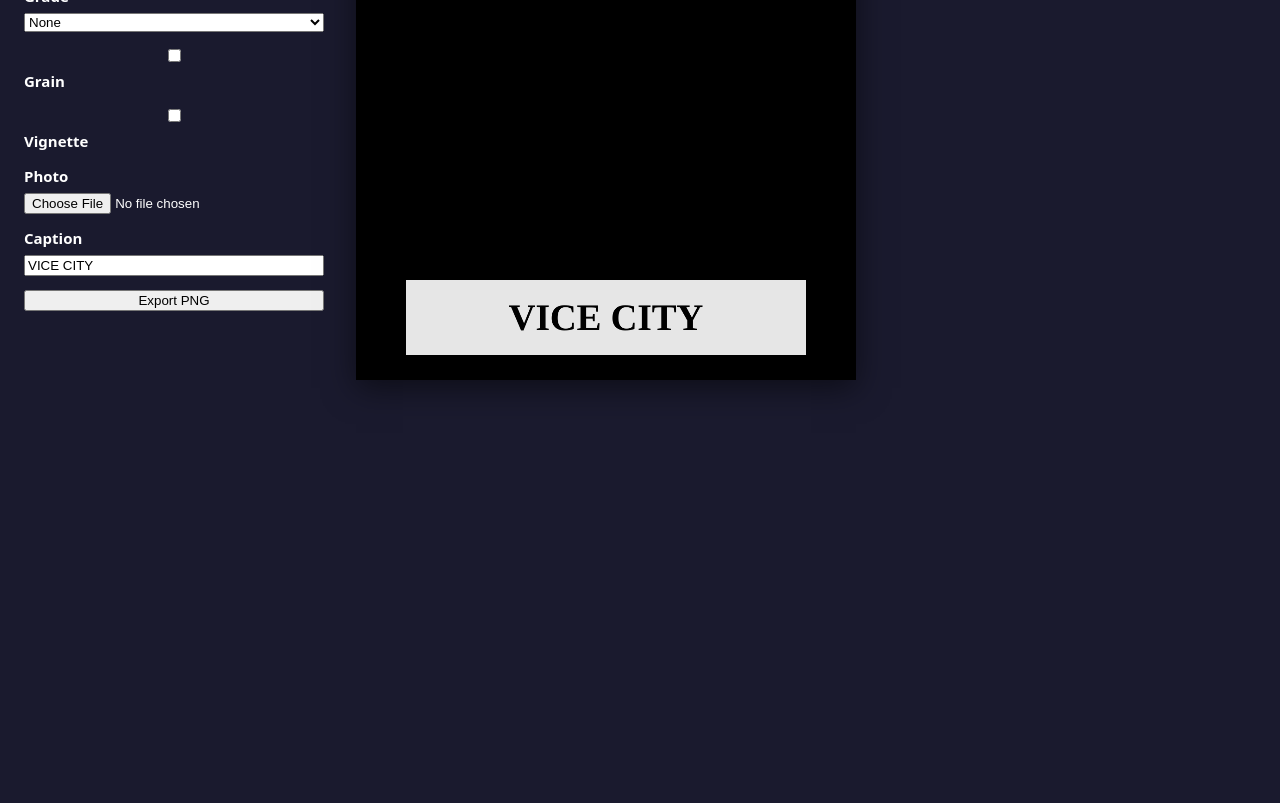
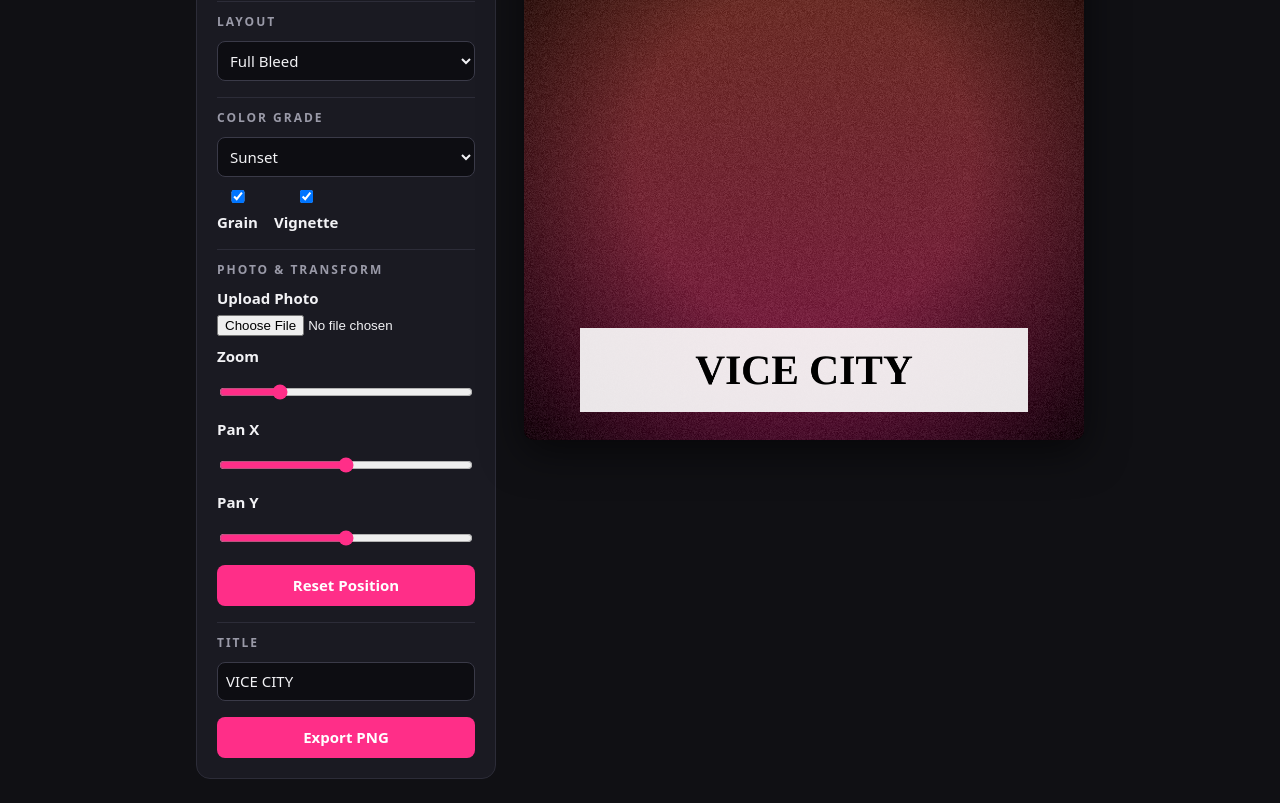
Before and after one commit to youngtraderr/vice-cover-studio, a plain HTML site: page app/index.html in a window 1280 px wide. Shown: the part 144-947 px from the top of the page. Before the commit the page ends 800 px from the top, so only its background shows below. Drawn offline with Linux system fonts and the light colour scheme.

Commit message:
feat: per-panel crop/zoom and UI polish

```diff
--- a/app/index.html
+++ b/app/index.html
@@ -10,31 +10,54 @@
 <main class="app">
   <section class="controls">
     <h1>Vice Cover Studio</h1>
-    <label>Layout
+
+    <div class="group">
+      <h3>Layout</h3>
       <select id="layout">
         <option value="grid4">4-Panel Grid</option>
         <option value="grid9">9-Panel Grid</option>
         <option value="tilted">Tilted Snapshot</option>
         <option value="hero3">Hero + 3</option>
-        <option value="full">Full Bleed</option>
+        <option value="full" selected>Full Bleed</option>
       </select>
-    </label>
-    <label>Grade
+    </div>
+
+    <div class="group">
+      <h3>Color Grade</h3>
       <select id="grade">
         <option value="none">None</option>
-        <option value="sunset">Sunset</option>
+        <option value="sunset" selected>Sunset</option>
         <option value="neon">Neon</option>
         <option value="dusk">Dusk</option>
         <option value="mono">Mono</option>
       </select>
-    </label>
-    <label><input type="checkbox" id="grain"> Grain</label>
-    <label><input type="checkbox" id="vignette"> Vignette</label>
-    <label>Photo <input id="photo" type="file" accept="image/*"></label>
-    <label>Caption <input id="caption" type="text" maxlength="40" value="VICE CITY"></label>
-    <button id="export" type="button">Export PNG</button>
+      <div class="row">
+        <label><input type="checkbox" id="grain" checked> Grain</label>
+        <label><input type="checkbox" id="vignette" checked> Vignette</label>
+      </div>
+    </div>
+
+    <div class="group">
+      <h3>Photo & Transform</h3>
+      <label>Upload Photo <input id="photo" type="file" accept="image/*"></label>
+      <div class="transform-controls">
+        <label>Zoom <input type="range" id="zoom" min="0.5" max="3" step="0.1" value="1"></label>
+        <label>Pan X <input type="range" id="panX" min="-500" max="500" step="10" value="0"></label>
+        <label>Pan Y <input type="range" id="panY" min="-500" max="500" step="10" value="0"></label>
+        <button id="resetTransform" type="button">Reset Position</button>
+      </div>
+    </div>
+
+    <div class="group">
+      <h3>Title</h3>
+      <input id="caption" type="text" maxlength="40" value="VICE CITY">
+    </div>
+
+    <button id="export" type="button" class="primary">Export PNG</button>
   </section>
-  <canvas id="cover" width="1080" height="1080"></canvas>
+  <div class="canvas-wrap">
+    <canvas id="cover" width="1080" height="1080"></canvas>
+  </div>
 </main>
 <script type="module" src="./src/main.js"></script>
 </body>
--- a/app/src/cover.js
+++ b/app/src/cover.js
@@ -1,38 +1,98 @@
-export function drawCover(canvas, photo, caption, layout, grade, grain, vignette) {
+// Utility: return panel rectangles for a layout, each with default transforms.
+export function getLayoutPanels(layout, w, h) {
+  const panels = [];
+  // grid4
+  if (layout === 'grid4') {
+    const sw = w / 2, sh = h / 2;
+    panels.push({ x: 0, y: 0, w: sw, h: sh, px: 0, py: 0, zoom: 1 });
+    panels.push({ x: sw, y: 0, w: sw, h: sh, px: 0, py: 0, zoom: 1 });
+    panels.push({ x: 0, y: sh, w: sw, h: sh, px: 0, py: 0, zoom: 1 });
+    panels.push({ x: sw, y: sh, w: sw, h: sh, px: 0, py: 0, zoom: 1 });
+  }
+  // grid9
+  else if (layout === 'grid9') {
+    const sw = w / 3, sh = h / 3;
+    for (let i = 0; i < 3; i++) {
+      for (let j = 0; j < 3; j++) {
+        panels.push({ x: i * sw, y: j * sh, w: sw, h: sh, px: 0, py: 0, zoom: 1 });
+      }
+    }
+  }
+  // hero + three
+  else if (layout === 'hero3') {
+    const heroH = h * 0.6;
+    const bottomH = h - heroH;
+    const bottomW = w / 3;
+    // hero panel
+    panels.push({ x: 0, y: 0, w, h: heroH, px: 0, py: 0, zoom: 1 });
+    // three bottom panels
+    for (let i = 0; i < 3; i++) {
+      panels.push({ x: i * bottomW, y: heroH, w: bottomW, h: bottomH, px: 0, py: 0, zoom: 1 });
+    }
+  }
+  // full-bleed
+  else if (layout === 'full') {
+    panels.push({ x: 0, y: 0, w, h, px: 0, py: 0, zoom: 1 });
+  }
+  // tilted snapshot
+  else {
+    // single panel with tilt
+    panels.push({ x: 0, y: 0, w, h, px: 0, py: 0, zoom: 1, tilt: 0.1 });
+  }
+  return panels;
+}
+
+// Draw cover with per-panel transforms and optional tilt.
+export function drawCover(canvas, photo, caption, layout, grade, grain, vignette, panels, selectedIndex) {
   const ctx = canvas.getContext('2d');
   const w = canvas.width;
   const h = canvas.height;
+
   ctx.fillStyle = '#000';
   ctx.fillRect(0, 0, w, h);
 
-  // Layouts
+  const ps = panels && panels.length ? panels : getLayoutPanels(layout, w, h);
+
+  // Mono grade uses filter on the whole canvas (since we can't easily apply per-panel).
+  const monoFilter = grade === 'mono' ? 'grayscale(1) saturate(0)' : 'none';
+
+  if (layout === 'tilted') {
+    const p = ps[0];
     if (photo) {
-    if (layout === 'grid4') {
-        const sw = w / 2, sh = h / 2;
-        ctx.drawImage(photo, 0, 0, sw, sh);
-        ctx.drawImage(photo, sw, 0, sw, sh);
-        ctx.drawImage(photo, 0, sh, sw, sh);
-        ctx.drawImage(photo, sw, sh, sw, sh);
-    } else if (layout === 'grid9') {
-        const sw = w / 3, sh = h / 3;
-        for(let i=0; i<3; i++) for(let j=0; j<3; j++) ctx.drawImage(photo, i*sw, j*sh, sw, sh);
-    } else if (layout === 'tilted') {
       ctx.save();
-        ctx.translate(w/2, h/2);
-        ctx.rotate(0.1);
-        ctx.drawImage(photo, -w/2, -h/2, w, h);
+      ctx.translate(w / 2, h / 2);
+      ctx.rotate(p.tilt || 0);
+      ctx.scale(p.zoom, p.zoom);
+      ctx.translate(-p.px, -p.py);
+      ctx.filter = monoFilter;
+      ctx.drawImage(photo, -w / 2, -h / 2, w, h);
+      ctx.filter = 'none';
       ctx.restore();
-    } else if (layout === 'hero3') {
-        ctx.drawImage(photo, 0, 0, w, h * 0.6);
-        ctx.drawImage(photo, 0, h * 0.6, w/3, h * 0.4);
-        ctx.drawImage(photo, w/3, h * 0.6, w/3, h * 0.4);
-        ctx.drawImage(photo, 2*w/3, h * 0.6, w/3, h * 0.4);
-    } else {
-        ctx.drawImage(photo, 0, 0, w, h);
+    }
+  } else if (photo) {
+    for (let i = 0; i < ps.length; i++) {
+      const p = ps[i];
+      ctx.save();
+      if (i === selectedIndex) {
+          ctx.strokeStyle = '#ff2e88';
+          ctx.lineWidth = 10;
+          ctx.strokeRect(p.x, p.y, p.w, p.h);
+      }
+      ctx.beginPath();
+      ctx.rect(p.x, p.y, p.w, p.h);
+      ctx.clip();
+      ctx.filter = monoFilter;
+      const scale = Math.max(p.w / photo.naturalWidth, p.h / photo.naturalHeight) * p.zoom;
+      const dw = photo.naturalWidth * scale;
+      const dh = photo.naturalHeight * scale;
+      const left = p.x + p.w / 2 - dw / 2 + p.px;
+      const top = p.y + p.h / 2 - dh / 2 + p.py;
+      ctx.drawImage(photo, left, top, dw, dh);
+      ctx.restore();
     }
   }
 
-  // Grades
+  // Apply colour grade overlays (after images)
   if (grade === 'sunset') {
     const grad = ctx.createLinearGradient(0, 0, 0, h);
     grad.addColorStop(0, 'rgba(255, 120, 80, 0.4)');
@@ -45,35 +105,34 @@ export function drawCover(canvas, photo, caption, layout, grade, grain, vignette
   } else if (grade === 'dusk') {
     ctx.fillStyle = 'rgba(0, 0, 50, 0.4)';
     ctx.fillRect(0, 0, w, h);
-  } else if (grade === 'mono') {
-    ctx.globalCompositeOperation = 'saturation';
-    ctx.fillStyle = 'rgba(0,0,0,1)';
-    ctx.fillRect(0, 0, w, h);
-    ctx.globalCompositeOperation = 'source-over';
   }
 
-  // Filters
+  // Vignette
   if (vignette) {
-      const grad = ctx.createRadialGradient(w/2, h/2, w*0.3, w/2, h/2, w*0.7);
-      grad.addColorStop(0, 'rgba(0,0,0,0)');
-      grad.addColorStop(1, 'rgba(0,0,0,0.8)');
+    const grad = ctx.createRadialGradient(w / 2, h / 2, w * 0.3, w / 2, h / 2, w * 0.7);
+    grad.addColorStop(0, 'rgba(0, 0, 0, 0)');
+    grad.addColorStop(1, 'rgba(0, 0, 0, 0.8)');
     ctx.fillStyle = grad;
     ctx.fillRect(0, 0, w, h);
   }
+
+  // Grain overlay (applies to final image)
   if (grain) {
     const imgData = ctx.getImageData(0, 0, w, h);
     for (let i = 0; i < imgData.data.length; i += 4) {
       const rand = (Math.random() - 0.5) * 30;
-          imgData.data[i] += rand; imgData.data[i+1] += rand; imgData.data[i+2] += rand;
+      imgData.data[i] += rand;
+      imgData.data[i + 1] += rand;
+      imgData.data[i + 2] += rand;
     }
     ctx.putImageData(imgData, 0, 0);
   }
 
-  // Title
+  // Halftone title block
   ctx.fillStyle = 'rgba(255, 255, 255, 0.9)';
   ctx.fillRect(w * 0.1, h * 0.8, w * 0.8, h * 0.15);
   ctx.fillStyle = '#000';
   ctx.font = 'bold 80px Anton';
   ctx.textAlign = 'center';
-  ctx.fillText(caption.toUpperCase(), w / 2, h * 0.9);
+  ctx.fillText(caption.trim().toUpperCase(), w / 2, h * 0.9);
 }
--- a/app/src/main.js
+++ b/app/src/main.js
@@ -1,4 +1,4 @@
-import { drawCover } from './cover.js';
+import { drawCover, getLayoutPanels } from './cover.js';
 
 const canvas = document.getElementById('cover');
 const captionInput = document.getElementById('caption');
@@ -6,7 +6,14 @@ const layoutSelect = document.getElementById('layout');
 const gradeSelect = document.getElementById('grade');
 const grainCheck = document.getElementById('grain');
 const vignetteCheck = document.getElementById('vignette');
+const zoomInp = document.getElementById('zoom');
+const panXInp = document.getElementById('panX');
+const panYInp = document.getElementById('panY');
+const resetBtn = document.getElementById('resetTransform');
+
 let photo = null;
+let panels = [];
+let selectedIndex = 0;
 
 async function loadImage(url) {
   return new Promise((resolve, reject) => {
@@ -18,18 +25,65 @@ async function loadImage(url) {
 }
 
 function redraw() {
-  drawCover(canvas, photo, captionInput.value, layoutSelect.value, gradeSelect.value, grainCheck.checked, vignetteCheck.checked);
+  drawCover(canvas, photo, captionInput.value, layoutSelect.value, gradeSelect.value, grainCheck.checked, vignetteCheck.checked, panels, selectedIndex);
 }
+
+// Click to select panel
+canvas.addEventListener('click', (e) => {
+  const rect = canvas.getBoundingClientRect();
+  const x = (e.clientX - rect.left) * (canvas.width / rect.width);
+  const y = (e.clientY - rect.top) * (canvas.height / rect.height);
+  for (let i = 0; i < panels.length; i++) {
+    const p = panels[i];
+    if (x >= p.x && x <= p.x + p.w && y >= p.y && y <= p.y + p.h) {
+      selectedIndex = i;
+      zoomInp.value = panels[i].zoom;
+      panXInp.value = panels[i].px;
+      panYInp.value = panels[i].py;
+      redraw();
+      break;
+    }
+  }
+});
+
+function updateTransform() {
+  if (panels[selectedIndex]) {
+    panels[selectedIndex].zoom = parseFloat(zoomInp.value);
+    panels[selectedIndex].px = parseFloat(panXInp.value);
+    panels[selectedIndex].py = parseFloat(panYInp.value);
+    redraw();
+  }
+}
+
+zoomInp.addEventListener('input', updateTransform);
+panXInp.addEventListener('input', updateTransform);
+panYInp.addEventListener('input', updateTransform);
+
+resetBtn.addEventListener('click', () => {
+  panels[selectedIndex].zoom = 1;
+  panels[selectedIndex].px = 0;
+  panels[selectedIndex].py = 0;
+  zoomInp.value = 1;
+  panXInp.value = 0;
+  panYInp.value = 0;
+  redraw();
+});
 
 document.getElementById('photo').addEventListener('change', async (e) => {
   const file = e.target.files[0];
   if (!file) return;
   photo = await loadImage(URL.createObjectURL(file));
+  panels = getLayoutPanels(layoutSelect.value, canvas.width, canvas.height);
+  redraw();
+});
+
+layoutSelect.addEventListener('change', () => {
+  panels = getLayoutPanels(layoutSelect.value, canvas.width, canvas.height);
+  selectedIndex = 0;
   redraw();
 });
 
 captionInput.addEventListener('input', redraw);
-layoutSelect.addEventListener('change', redraw);
 gradeSelect.addEventListener('change', redraw);
 grainCheck.addEventListener('change', redraw);
 vignetteCheck.addEventListener('change', redraw);
@@ -42,4 +96,6 @@ document.getElementById('export').addEventListener('click', () => {
   a.click();
 });
 
+// Init
+panels = getLayoutPanels(layoutSelect.value, canvas.width, canvas.height);
 redraw();
--- a/app/style.css
+++ b/app/style.css
@@ -1,9 +1,23 @@
-@font-face { font-family: 'Anton'; src: url('fonts/Anton-Regular.ttf'); }
-@font-face { font-family: 'Yellowtail'; src: url('fonts/Yellowtail-Regular.ttf'); }
+* { box-sizing: border-box; }
+html, body { margin: 0; min-height: 100%; background: #101014; color: #f2f2f5; font: 15px/1.4 system-ui, sans-serif; }
+body.shot-cover .controls { display: none; }
+body.shot-cover .app { padding: 0; justify-content: center; }
+body.shot-cover canvas { width: 100vw; height: 100vh; box-shadow: none; }
 
-html, body { margin: 0; height: 100%; background: #1a1a2e; color: #fff; font: 15px/1.4 system-ui, sans-serif; }
-.app { display: flex; gap: 32px; align-items: flex-start; padding: 24px; box-sizing: border-box; }
-.controls { display: flex; flex-direction: column; gap: 14px; width: 300px; }
-.controls h1 { margin: 0; font-family: 'Anton', sans-serif; letter-spacing: 2px; }
+.app { display: flex; gap: 28px; align-items: flex-start; justify-content: center; padding: 24px; }
+.controls { display: flex; flex-direction: column; gap: 16px; width: 300px; background: #1a1a22; border: 1px solid #2c2c38; border-radius: 14px; padding: 20px; }
+.controls h1 { margin: 0; font-size: 30px; letter-spacing: 1px; }
+.group { display: flex; flex-direction: column; gap: 10px; border-top: 1px solid #2c2c38; padding-top: 12px; }
+.group h3 { margin: 0; font-size: 12px; text-transform: uppercase; letter-spacing: 2px; color: #9a9aa8; }
 label { display: flex; flex-direction: column; gap: 6px; font-weight: 600; }
-canvas { width: 500px; height: 500px; background: #000; box-shadow: 0 8px 30px rgba(0, 0, 0, 0.5); }
+input[type=text], select, input[type=range] { font: inherit; background: #0d0d12; color: #f2f2f5; border: 1px solid #3a3a48; border-radius: 8px; padding: 8px; }
+input[type=range] { accent-color: #ff2e88; }
+.row { display: flex; gap: 16px; }
+.transform-controls { display: flex; flex-direction: column; gap: 8px; }
+canvas { display: block; width: min(70vh, 62vw); height: min(70vh, 62vw); background: #000; border-radius: 10px; box-shadow: 0 12px 40px rgba(0,0,0,.55); touch-action: none; }
+.canvas-wrap { display: flex; align-items: center; justify-content: center; }
+button { font: inherit; font-weight: 700; padding: 10px; border: 0; border-radius: 8px; background: #ff2e88; color: #fff; cursor: pointer; }
+button.primary { background: #ff2e88; }
+button.ghost { background: #2c2c38; }
+button:disabled { opacity: .5; cursor: default; }
+#status { margin: 0; color: #9a9aa8; min-height: 1.4em; }
```
Lines whose indentation alone changed are shown as unchanged.
